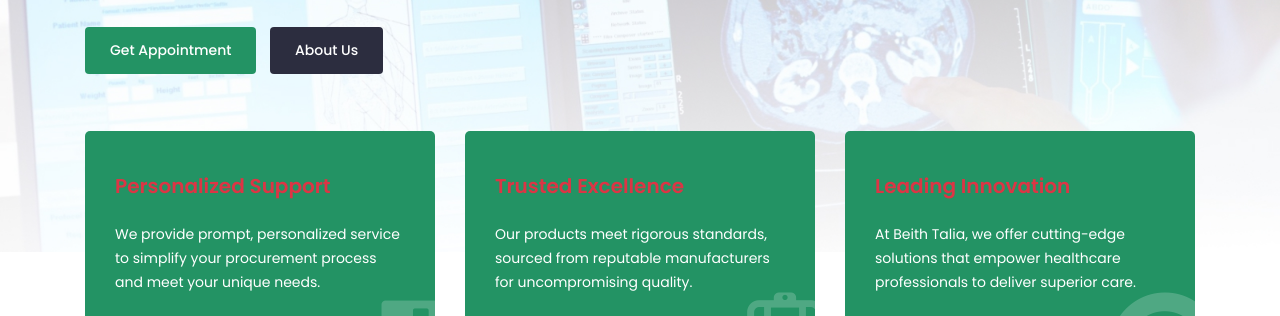
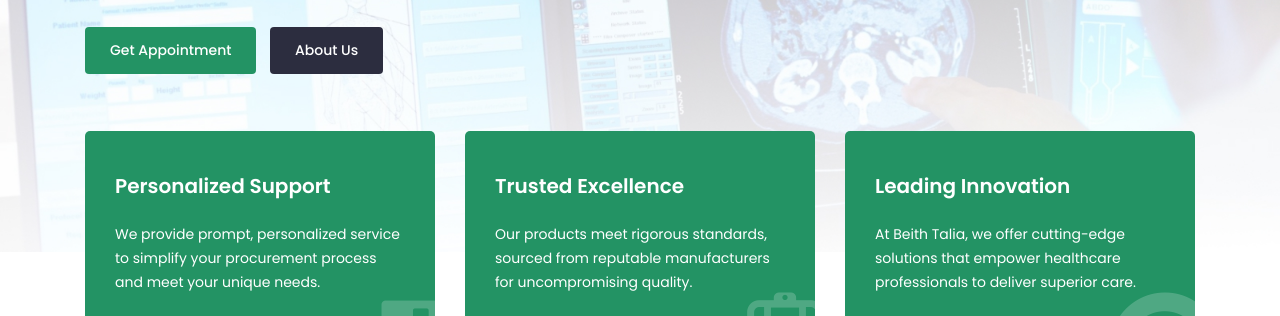
Before and after one commit to clintspace/Beith-Talia, a plain HTML site: page index.html in a window 1280 px wide. Shown: the part 477-793 px from the top of the page. Drawn offline with Linux system fonts and the light colour scheme; a script that the page names is missing.

Commit message:
Update style.css

```diff
--- a/style.css
+++ b/style.css
@@ -767,7 +767,7 @@ body{
 	font-weight:600;
 	display:inline-block;
 	text-transform:capitalize;
-	color:#dc3545;
+	color:#fff;
 	margin-top:13px;
 }
 .schedule .single-schedule p{
```
